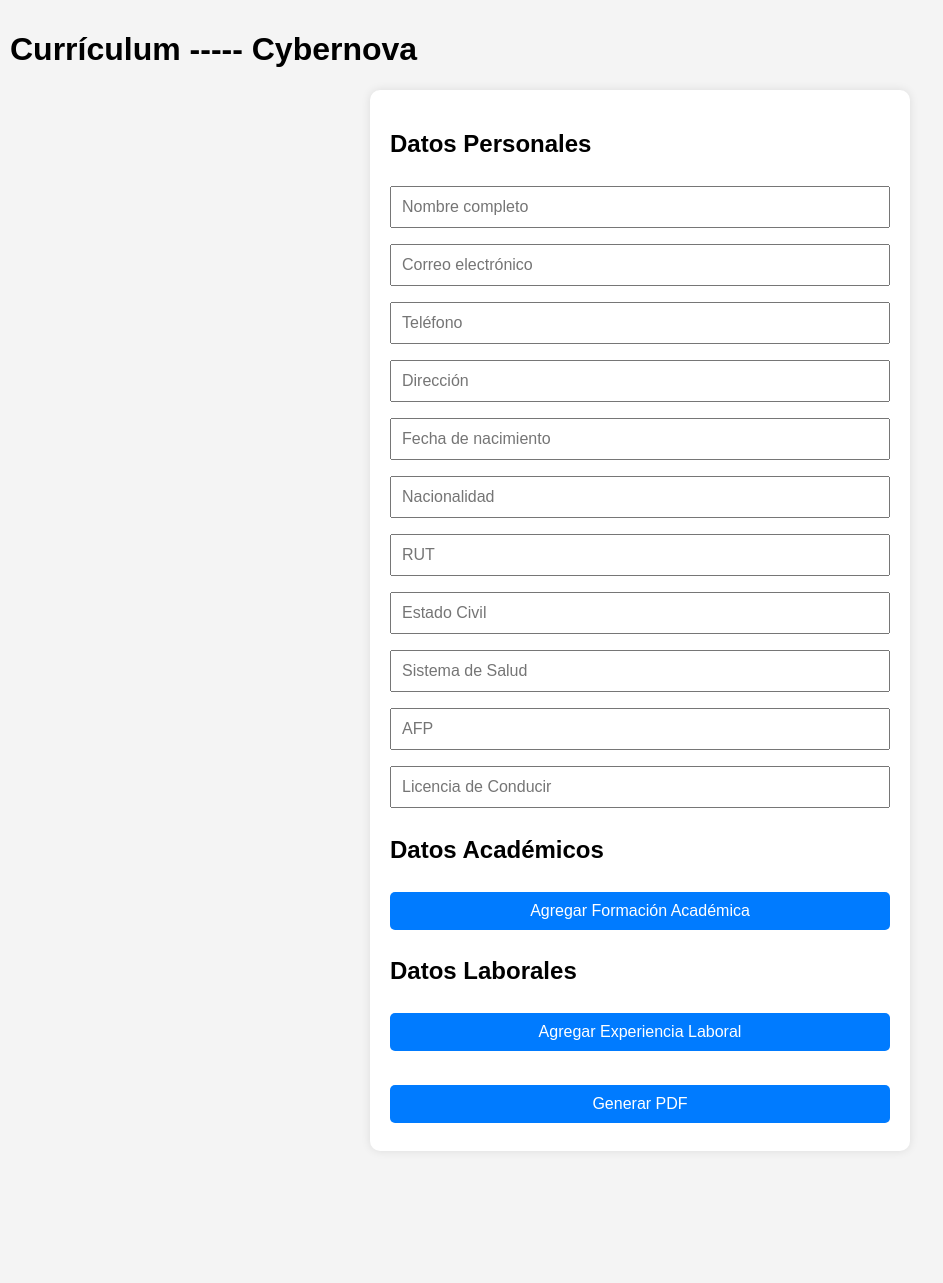
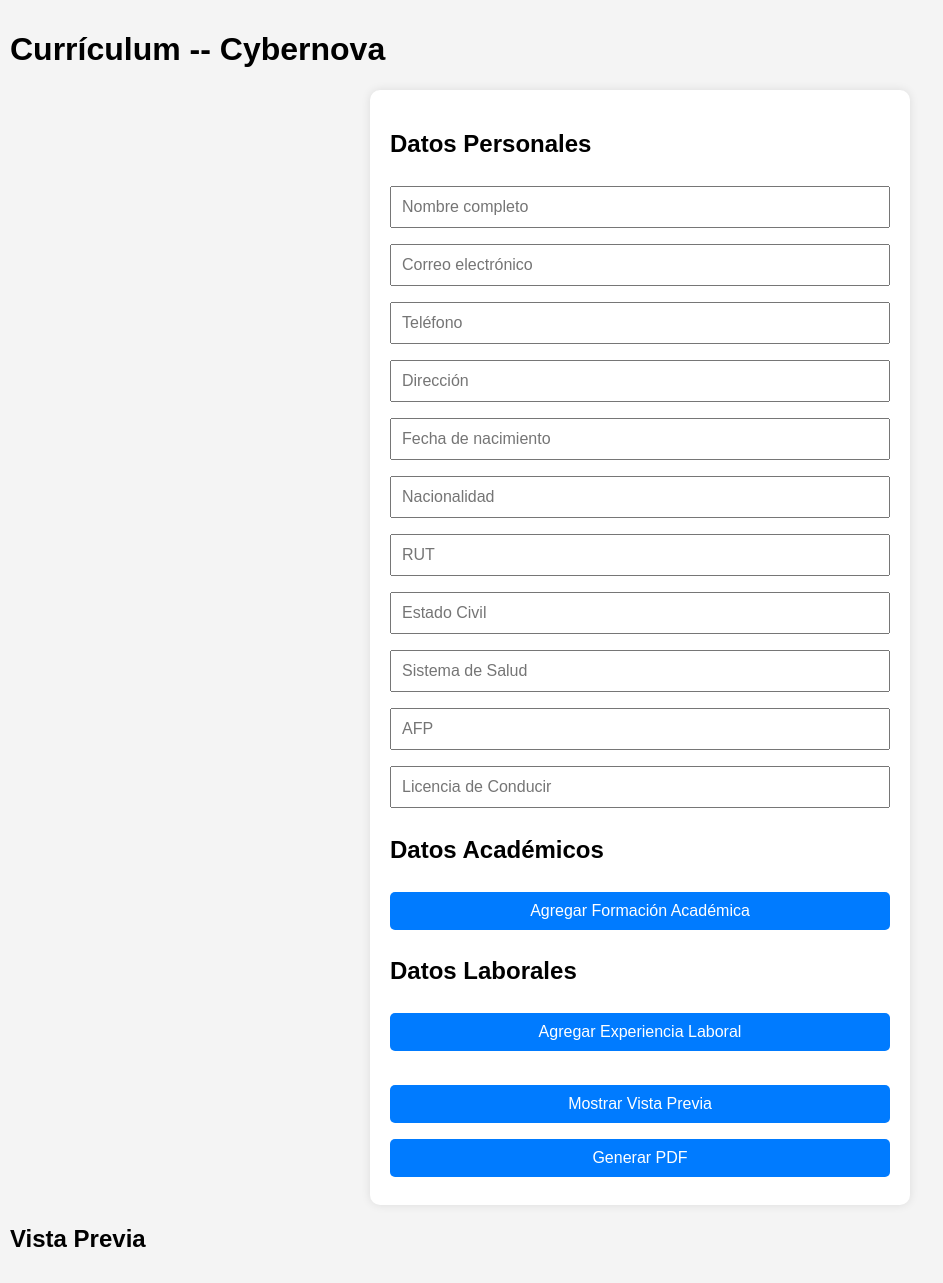
Before and after one commit to cybernovala/curriculum-cybernova, a plain HTML site: page index.html in a window 1280 px wide. Shown: the whole page, without its empty margins (0-943 px from the left). Before the commit the page ends 1161 px from the top, so only its background shows below. Drawn offline with Linux system fonts and the light colour scheme.

Commit message:
Update index.html

```diff
--- a/index.html
+++ b/index.html
@@ -4,10 +4,10 @@
   <meta charset="UTF-8" />
   <meta name="viewport" content="width=device-width, initial-scale=1.0" />
   <title>Currículum</title>
-  <link rel="stylesheet" href="styles.css" />
+  <link rel="stylesheet" href="styles.css">
 </head>
 <body>
-  <h1>Currículum ----- Cybernova</h1>
+  <h1>Currículum -- Cybernova</h1>
   <form id="formulario">
     <h2>Datos Personales</h2>
     <input name="nombre" id="nombre" type="text" placeholder="Nombre completo" required><br>
@@ -31,8 +31,12 @@
     <button type="button" id="agregar-laboral">Agregar Experiencia Laboral</button>
 
     <br><br>
-    <button type="submit">Generar PDF</button>
+    <button type="button" id="mostrar-previa">Mostrar Vista Previa</button>
+    <button type="submit" id="generar" disabled>Generar PDF</button>
   </form>
+
+  <h2>Vista Previa</h2>
+  <div id="vista-previa" style="display: none;"></div>
 
   <script src="script.js"></script>
 </body>
```
